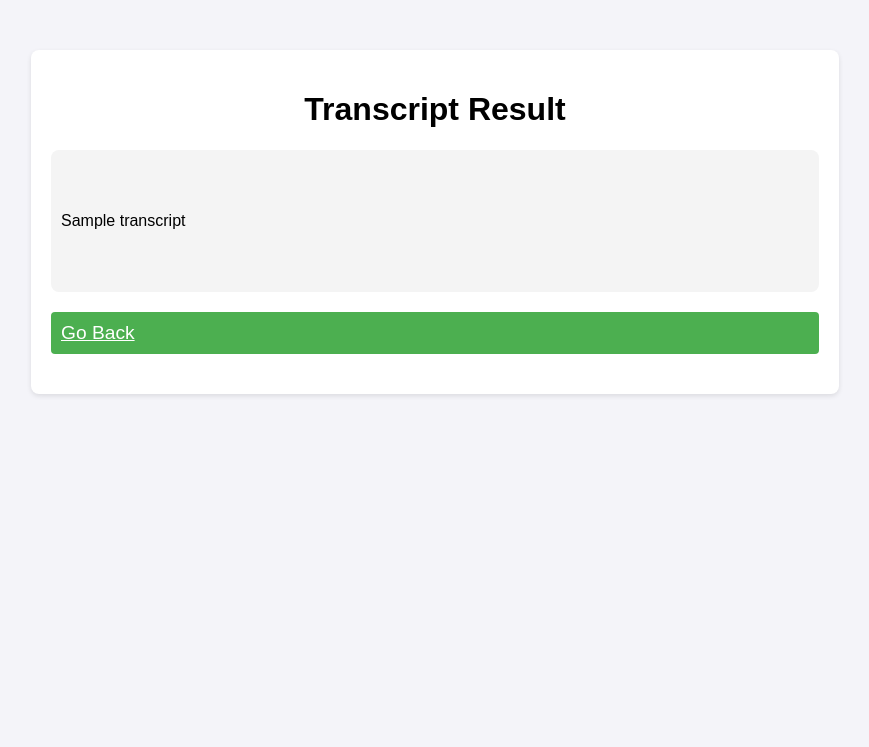
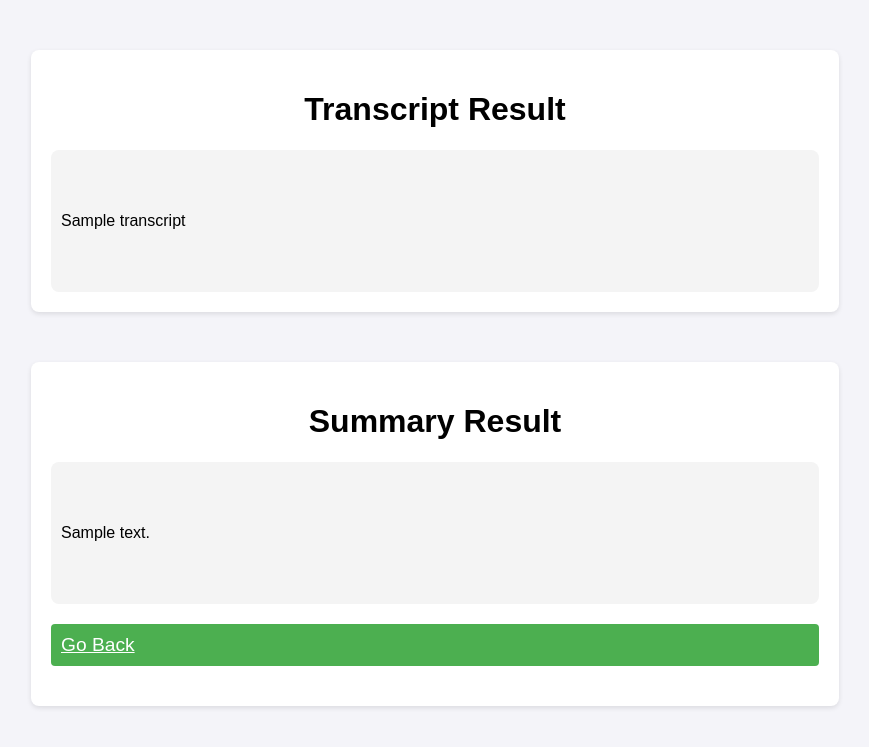
Before and after one commit to MansriAmine/ULR-TO-TEXT, a Flask app: template templates/result.html in a window 1280 px wide. Shown: the top 747 px of the page, without its empty margins (205-1074 px from the left). Run offline with Flask 3, Linux system fonts and the light colour scheme; the template is opened without the code that fills it: most values are stand-ins (such as "Sample title", 1, 10 or a date in 2020).

Commit message:
Final version

```diff
--- a/app.py
+++ b/app.py
@@ -1,39 +1,40 @@
-from flask import Flask, render_template, request, jsonify
-from youtube_transcript_api import YouTubeTranscriptApi
+from flask import Flask, request, render_template, redirect, url_for
+from youtube_transcript_api import YouTubeTranscriptApi, TranscriptsDisabled
+from transformers import pipeline
 
 app = Flask(__name__)
 
-# Function to extract transcript from YouTube
-def get_transcript(video_url):
-    # Extract the video ID from the URL
-    video_id = video_url.split("v=")[1]
+# Load the Hugging Face summarization pipeline
+summarizer = pipeline("summarization", model="t5-small")
+
+@app.route("/", methods=["GET"])
+def index():
+    return render_template("index.html")
+
+@app.route("/submit", methods=["POST"])
+def submit():
+    video_url = request.form.get("video_url")
+
+    # Extract video ID from the URL
     try:
-        # Fetch the transcript using youtube-transcript-api
+        video_id = video_url.split("v=")[1]
+    except IndexError:
+        return render_template("result.html", transcript="Invalid YouTube URL.", summary="")
+
+    # Fetch the transcript
+    try:
         transcript = YouTubeTranscriptApi.get_transcript(video_id)
-        return transcript
+        transcript_text = " ".join([item['text'] for item in transcript])
+    except TranscriptsDisabled:
+        return render_template("result.html", transcript="No captions available for this video.", summary="")
+
+    # Summarize the transcript
+    try:
+        summary = summarizer(transcript_text, max_length=150, min_length=30, do_sample=False)[0]['summary_text']
     except Exception as e:
-        return None
+        summary = f"An error occurred during summarization: {str(e)}"
 
-# Route for the main page with the form
-@app.route('/')
-def home():
-    return render_template('index.html')
+    return render_template("result.html", transcript=transcript_text, summary=summary)
 
-# Route to handle the YouTube URL submission and return the transcript
-@app.route('/submit', methods=['POST'])
-def submit_video():
-    # Get the YouTube video URL from the form
-    video_url = request.form['video_url']
-
-    # Get the transcript
-    transcript = get_transcript(video_url)
-
-    if transcript:
-        # Format transcript as text (can also return SRT or JSON format)
-        transcript_text = " ".join([item['text'] for item in transcript])
-        return render_template('result.html', transcript=transcript_text)
-    else:
-        return render_template('result.html', transcript="Transcript not available for this video.")
-
-if __name__ == '__main__':
+if __name__ == "__main__":
     app.run(debug=True)
--- /dev/null
+++ b/requirements.txt
@@ -0,0 +1,3 @@
+Flask
+youtube_transcript_api
+transformers
--- a/static/result.css
+++ b/static/result.css
@@ -30,6 +30,17 @@ h1 {
     overflow-y: scroll;
 }
 
+.Summary {
+    white-space: pre-wrap;
+    word-wrap: break-word;
+    margin-top: 20px;
+    padding: 10px;
+    background-color: #f4f4f4;
+    border-radius: 8px;
+    max-height: 400px;
+    overflow-y: scroll;
+}
+
 .button {
     display: block;
     margin: 20px auto;
--- a/templates/result.html
+++ b/templates/result.html
@@ -12,6 +12,12 @@
         <div class="transcript">
             <p>{{ transcript }}</p>
         </div>
+    </div>
+    <div class="container">
+        <h1>Summary Result</h1>
+        <div class="Summary">
+            <p>{{ summary }}</p>
+        </div>
         <a href="/" class="button">Go Back</a>
     </div>
 </body>
```
Also changed, not shown: README.txt (added), draw.png (added).
